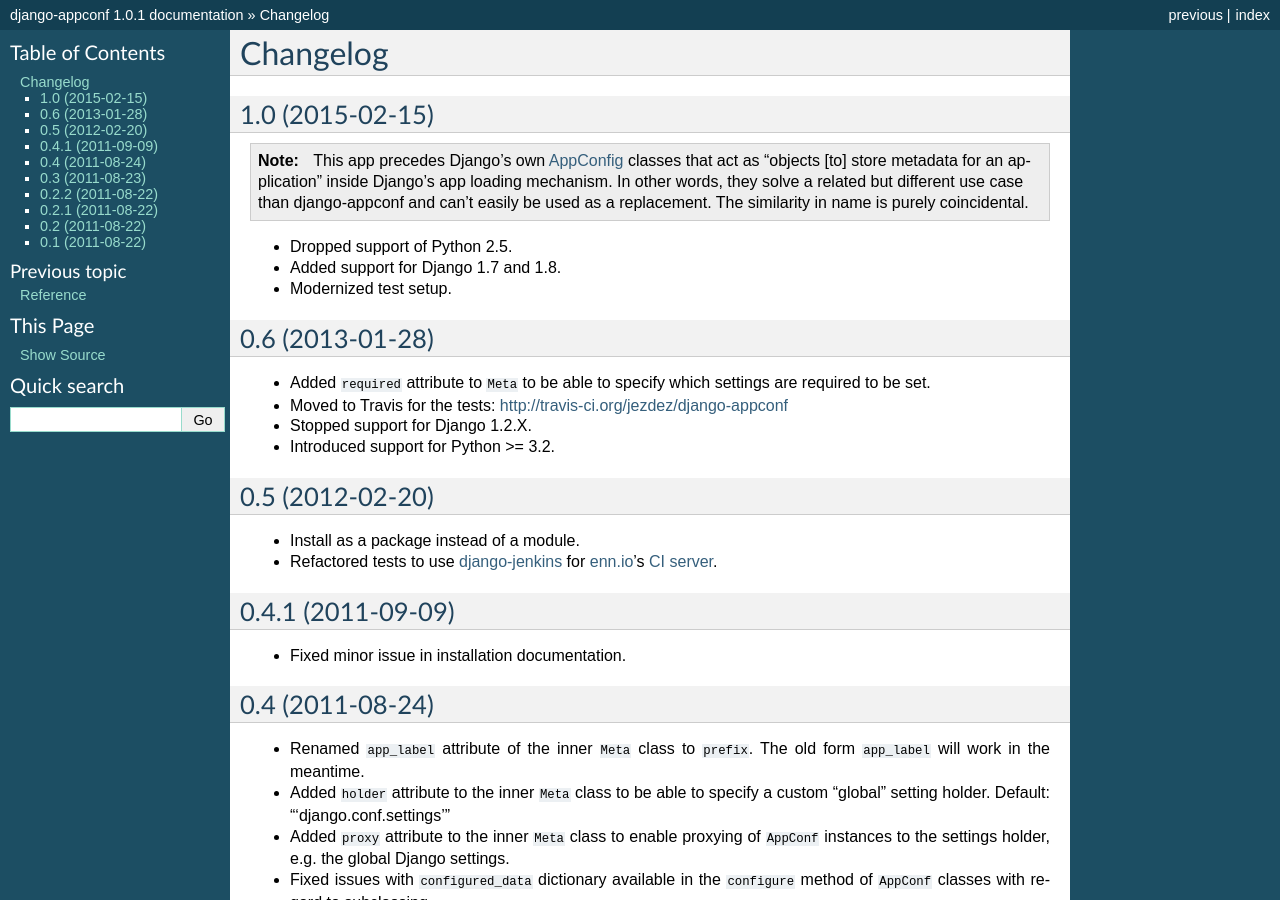
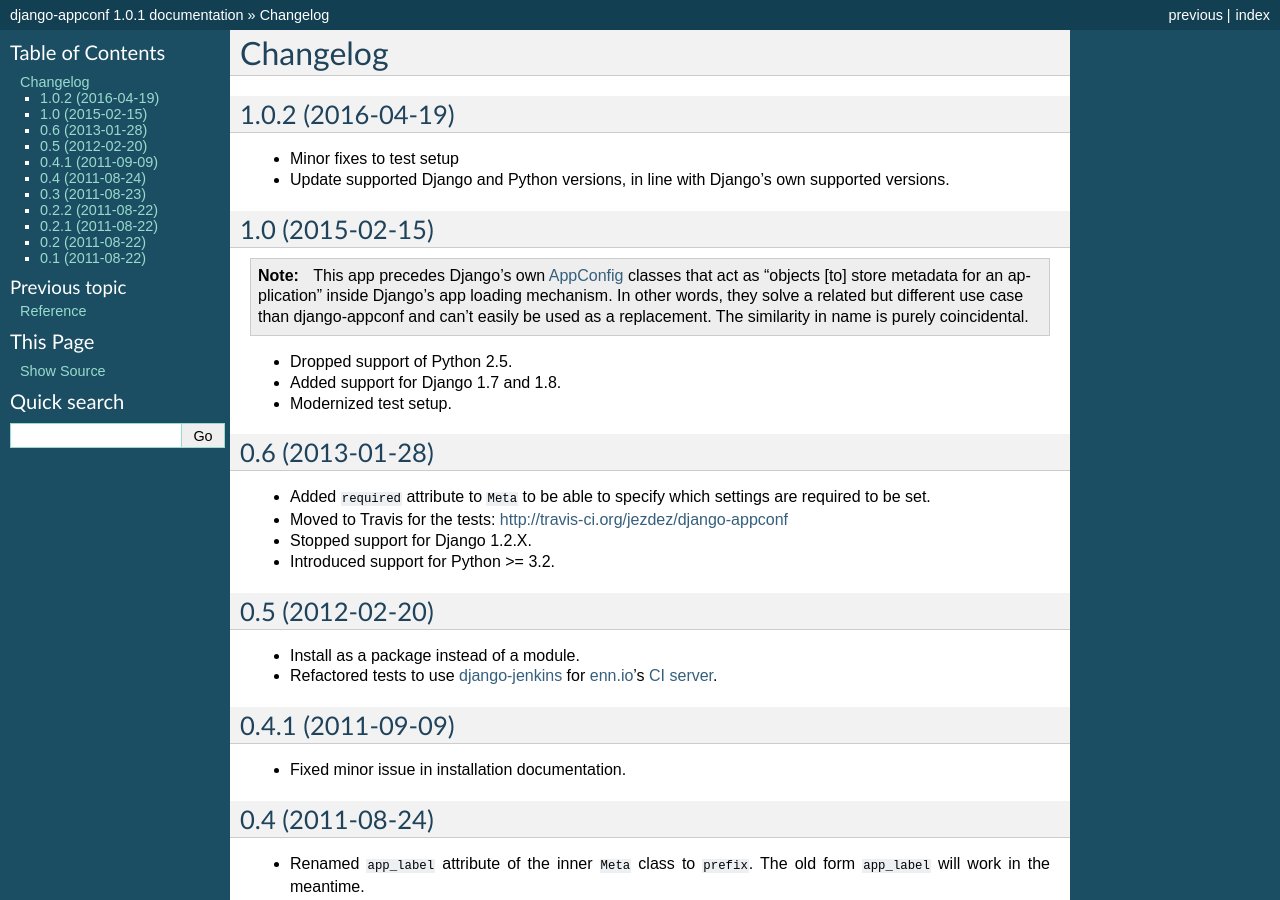
Before and after one commit to django-compressor/django-appconf, a Sphinx documentation site: the page built from docs/changelog.rst, in a window 1280 px wide and 900 px high. Built offline with Sphinx 7.4.7, drawn with Linux system fonts in a browser that asks for light colours.

Commit message:
Update Changelog

```diff
--- a/docs/changelog.rst
+++ b/docs/changelog.rst
@@ -1,5 +1,14 @@
 Changelog
 =========
+
+1.0.2 (2016-04-19)
+------------------
+
+* Minor fixes to test setup
+
+* Update supported Django and Python versions, in line with Django's
+  own supported versions.
+
 
 1.0 (2015-02-15)
 ----------------
```
